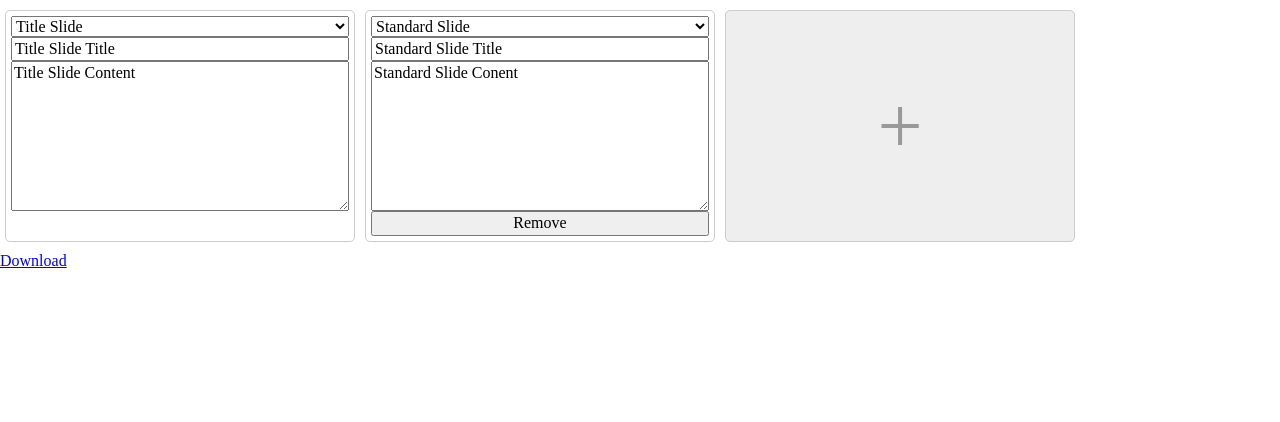
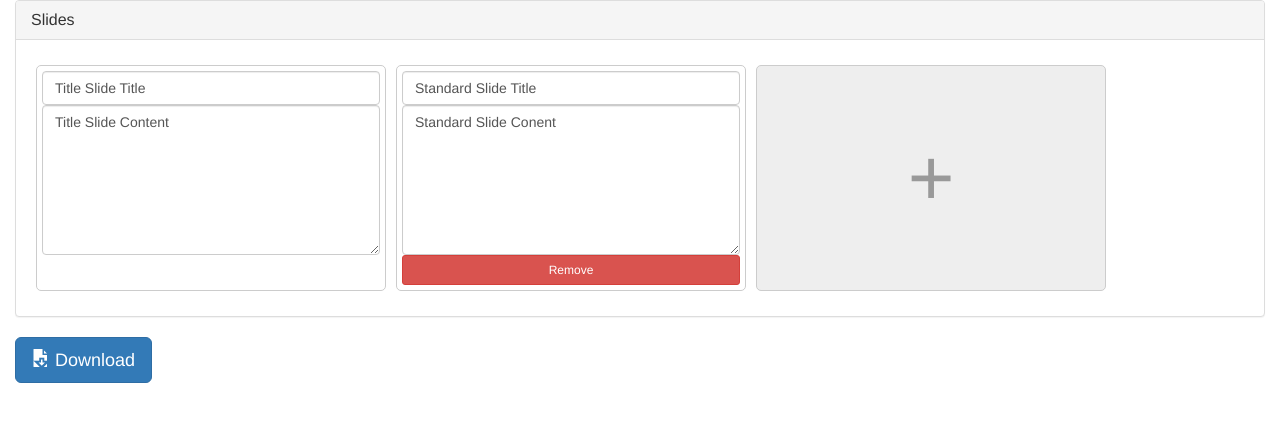
Before and after one commit to ChrisMBarr/txt-to-pro-presenter, a website: page index.htm in a window 1280 px wide. Drawn offline with nearby package versions, Linux system fonts and the light colour scheme.

Commit message:
Add bootstrap!

```diff
--- a/app/main.tmpl.htm
+++ b/app/main.tmpl.htm
@@ -4,12 +4,17 @@
 
     </div>
 
+    <div class="panel panel-default">
+        <div class="panel-heading">
+            <h3 class="panel-title">Slides</h3>
+        </div>
+        <div class="panel-body">
             <div id="slides-container">
                 <div class="slide" ng-repeat="slide in vm.slides">
-            <select ng-model="slide.slideType" ng-options="opt.key as opt.text for opt in ::vm.slideTypes"></select>
-            <input type="text" placeholder="title" ng-model="slide.title" />
-            <textarea placeholder="content" ng-model="slide.content"></textarea>
-            <button type="button" ng-if="$index > 0" ng-click="vm.removeSlide(slide)">
+                    <!--<select class="form-control" ng-model="slide.slideType" ng-options="opt.key as opt.text for opt in ::vm.slideTypes"></select>-->
+                    <input type="text" class="form-control" placeholder="title" ng-model="slide.title" />
+                    <textarea class="form-control" placeholder="content" ng-model="slide.content"></textarea>
+                    <button type="button" class="btn btn-danger btn-sm" ng-if="$index > 0" ng-click="vm.removeSlide(slide)">
                         Remove
                     </button>
                 </div>
@@ -18,8 +23,11 @@
                     +
                 </button>
             </div>
+        </div>
+    </div>
 
-    <a ng-click="vm.generateFile()" ng-href="{{vm.fileContents}}" download="file.pro5">
+    <a class="btn btn-primary btn-lg" download="file.pro5" ng-click="vm.generateFile()" ng-href="{{vm.fileContents}}">
+        <span class="glyphicon glyphicon-save-file"></span>
         Download
     </button>
 </section>
--- a/index.htm
+++ b/index.htm
@@ -3,12 +3,12 @@
 <head>
     <meta charset="utf-8">
     <title>Text To ProPresenter</title>
-    <link rel="stylesheet" href="https://cdnjs.cloudflare.com/ajax/libs/normalize/3.0.3/normalize.min.css">
+    <link rel="stylesheet" href="https://cdnjs.cloudflare.com/ajax/libs/twitter-bootstrap/3.3.6/css/bootstrap.min.css">
     <link rel="stylesheet" href="styles/app.css">
 </head>
 <body ng-app="txtToPp">
-    <section ng-include="'app/main.tmpl.htm'"></section>
-    <script src="https://ajax.googleapis.com/ajax/libs/angularjs/1.4.9/angular.js"></script>
+    <section class="container-fluid" ng-include="'app/main.tmpl.htm'"></section>
+    <script src="https://ajax.googleapis.com/ajax/libs/angularjs/1.5.2/angular.js"></script>
     <script src="app/app.js"></script>
 </body>
 </html>
```
Lines whose indentation alone changed are shown as unchanged.
